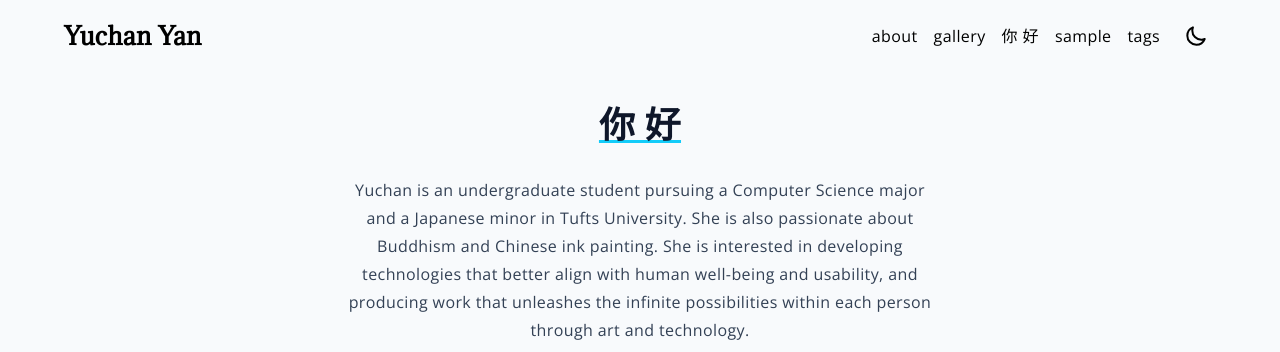
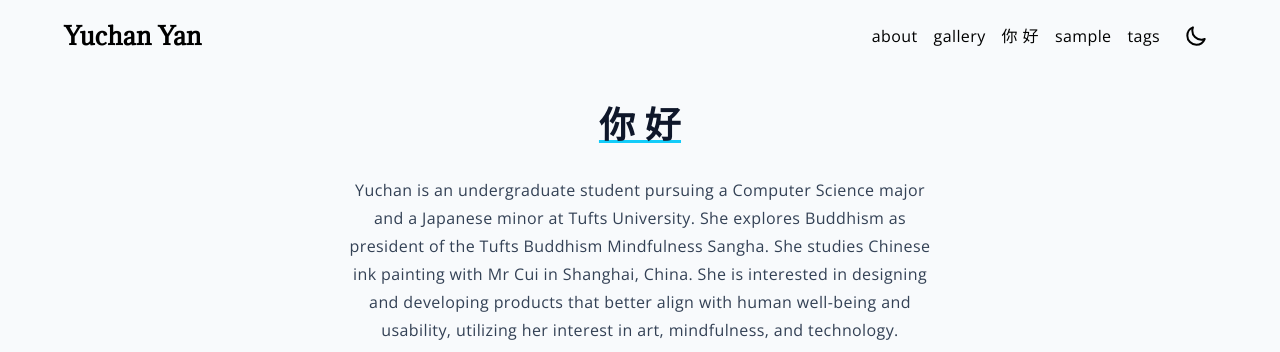
Before and after one commit to catapplesofa/portfolio, a Jekyll site: the page built from index.md, in a window 1280 px wide and 900 px high, cut to the strip 0-352 px from the top of the window. Built offline with Jekyll 4.4.1, drawn with Linux system fonts in a browser that asks for light colours; our own code applies the rules of GitHub Pages for plain Markdown files.

Commit message:
Update index.md

```diff
--- a/index.md
+++ b/index.md
@@ -2,4 +2,4 @@
 layout: home
 ---
 # 你 好
-Yuchan is an undergraduate student pursuing a Computer Science major and a Japanese minor in Tufts University. She is also passionate about Buddhism and Chinese ink painting. She is interested in developing technologies that better align with human well-being and usability, and producing work that unleashes the infinite possibilities within each person through art and technology.
+Yuchan is an undergraduate student pursuing a Computer Science major and a Japanese minor at Tufts University. She explores Buddhism as president of the Tufts Buddhism Mindfulness Sangha. She studies Chinese ink painting with Mr Cui in Shanghai, China. She is interested in designing and developing products that better align with human well-being and usability, utilizing her interest in art, mindfulness, and technology.
```
